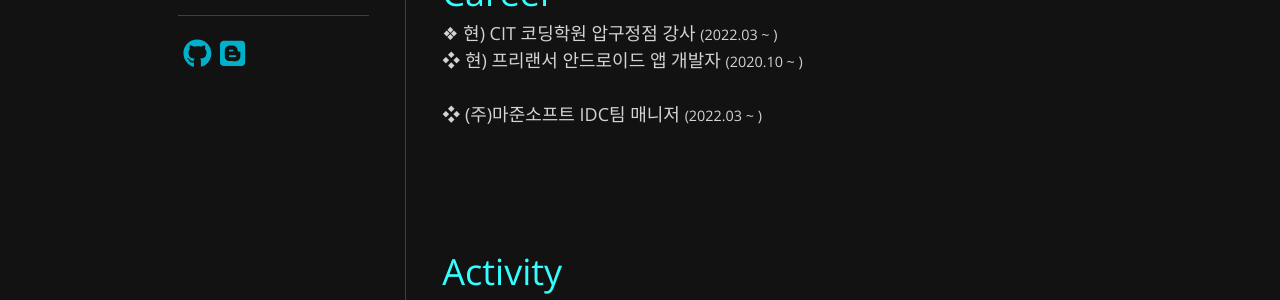
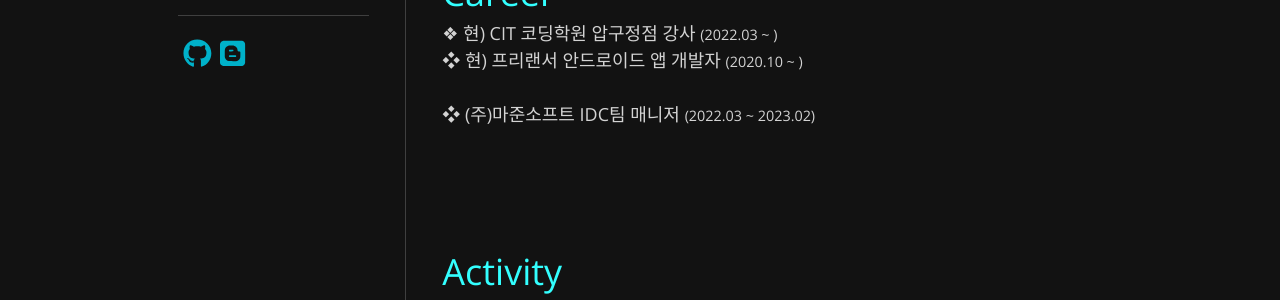
Before and after one commit to accio3014/accio3014.github.io, a Jekyll site: the page index.html, which Jekyll copies as it is, in a window 1280 px wide. Shown: the part 382-682 px from the top of the page. Built offline with Jekyll 4.4.1, drawn with Linux system fonts in a browser that asks for light colours; nearby versions of some CDN libraries; some web fonts are replaced.

Commit message:
Update about

```diff
--- a/index.html
+++ b/index.html
@@ -146,7 +146,7 @@
                         ❖  현) CIT 코딩학원 압구정점 강사 <span style="font-size:0.8em;">(2022.03 ~ )</span><br />
                         ❖  현) 프리랜서 안드로이드 앱 개발자 <span style="font-size:0.8em;">(2020.10 ~ )</span><br />
                         <br />
-                        ❖  (주)마준소프트 IDC팀 매니저 <span style="font-size:0.8em;">(2022.03 ~ )</span><br />
+                        ❖  (주)마준소프트 IDC팀 매니저 <span style="font-size:0.8em;">(2022.03 ~ 2023.02)</span><br />
                         <br />
                         <br />
                         <br /></p>
```
